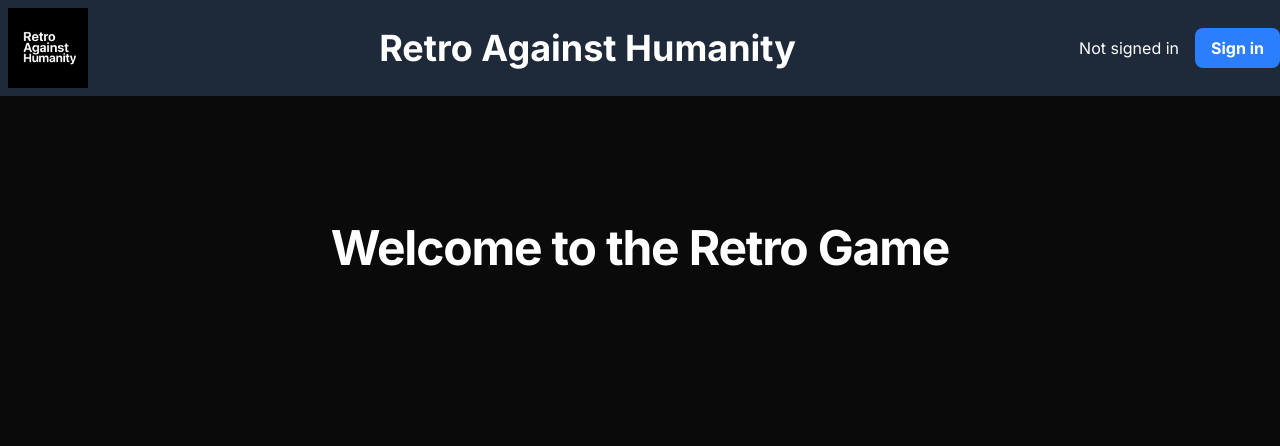
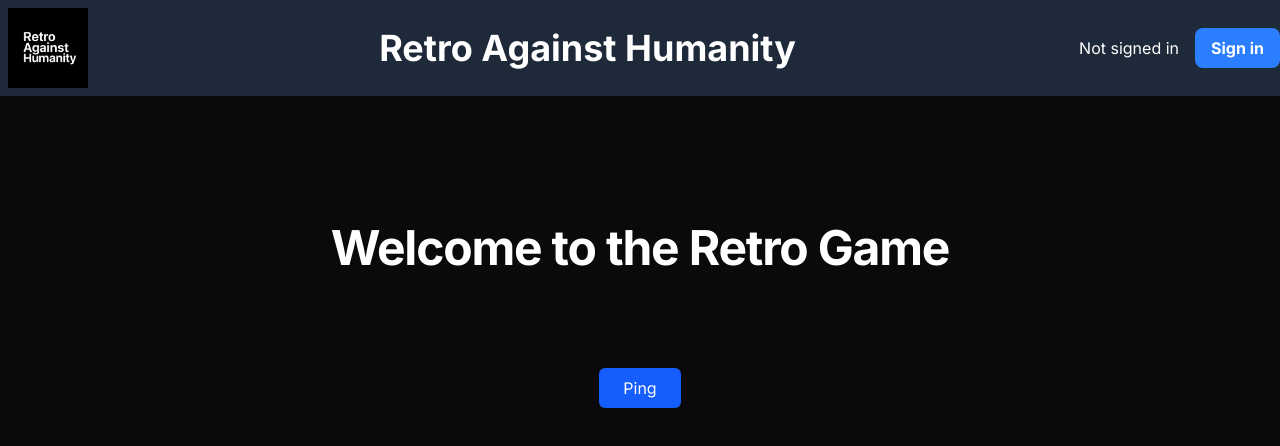
Before and after one commit to saki2000/cardsAgainstHumanityRetro, a Next.js app: page / in a window 1280 px wide. Shown: the top 446 px of the page. Built offline with nearby package versions, Linux system fonts and the light colour scheme; no server answers.

Commit message:
added button for testing

```diff
--- /dev/null
+++ b/app/api/ping/route.ts
@@ -0,0 +1,13 @@
+import axios from "axios";
+
+export async function GET() {
+  try {
+    const response = await axios.get(
+      "http://retro-game-backend-env.eba-vpzxmmua.eu-west-2.elasticbeanstalk.com/session/ping",
+    );
+    return new Response(response.data, { status: 200 });
+  } catch (err) {
+    console.error("Ping failed:", err);
+    return new Response("Error contacting backend", { status: 500 });
+  }
+}
--- /dev/null
+++ b/app/components/PingButton/PingButton.tsx
@@ -0,0 +1,39 @@
+"use client";
+
+import { useState } from "react";
+import axios from "axios";
+
+export default function PingButton() {
+  const [response, setResponse] = useState("");
+  const [loading, setLoading] = useState(false);
+
+  const handlePing = async () => {
+    setLoading(true);
+    try {
+      const res = await axios.get("/api/ping");
+      setResponse(res.data);
+    } catch (err) {
+      setResponse(
+        "Ping failed" + (err instanceof Error ? `: ${err.message}` : ""),
+      );
+    } finally {
+      setLoading(false);
+    }
+  };
+
+  return (
+    <div className="mt-10 flex flex-col items-center gap-4">
+      <button
+        onClick={handlePing}
+        className="bg-blue-600 text-white px-6 py-2 rounded-md hover:bg-blue-700 transition"
+      >
+        {loading ? "Pinging..." : "Ping"}
+      </button>
+      {response && (
+        <p className="text-lg text-gray-800 dark:text-gray-200">
+          Response: {response}
+        </p>
+      )}
+    </div>
+  );
+}
--- a/app/page.tsx
+++ b/app/page.tsx
@@ -1,9 +1,12 @@
+import PingButton from "./components/PingButton/PingButton";
+
 export default function HomePage() {
   return (
     <main className="flex min-h-screen flex-col items-center p-24 ">
       <div className="relative flex place-items-center before:absolute before:h-[300px] before:w-[480px] before:-translate-x-1/2 before:rounded-full before:bg-gradient-radial before:from-white before:to-transparent before:blur-2xl before:content-[''] after:absolute after:-z-20 after:h-[180px] after:w-[240px] after:translate-x-1/3 after:bg-gradient-conic after:from-sky-200 after:via-blue-200 after:blur-2xl after:content-[''] before:dark:bg-gradient-to-br before:dark:from-transparent before:dark:to-blue-700 before:dark:opacity-10 after:dark:from-sky-900 after:dark:via-[#0141ff] after:dark:opacity-40 before:lg:h-[360px] z-[-1]">
         <h1 className="text-5xl font-bold">Welcome to the Retro Game</h1>
       </div>
+      <PingButton />
     </main>
   );
 }
--- a/package.json
+++ b/package.json
@@ -12,6 +12,7 @@
   "dependencies": {
     "@headlessui/react": "^2.2.4",
     "@heroicons/react": "^2.2.0",
+    "axios": "^1.10.0",
     "jest": "^29.7.0",
     "next": "15.3.4",
     "next-auth": "^4.24.11",
```
Also changed, not shown: 1 other file (tests, documents, lock files or other folders).
